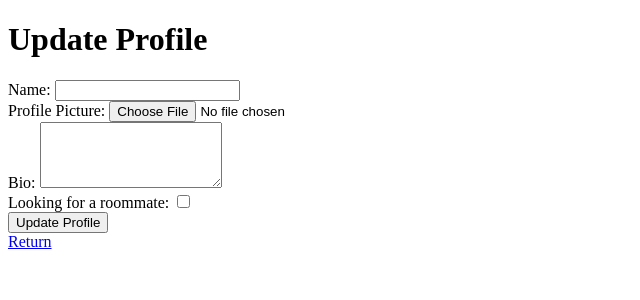
After one commit to JamiesonMan/roommate-finder, a Flask app: page /profile_page in a window 1280 px wide. The commit adds this page. Shown: the top 300 px of the page, without its empty margins (0-640 px from the left). Run offline with Flask 3, Linux system fonts and the light colour scheme.

Commit message:
user profile branch

```diff
--- a/app.py
+++ b/app.py
@@ -1,10 +1,57 @@
-from flask import Flask, render_template
+from flask import Flask, render_template, request, jsonify
+from profile import Profile
+import os
 
-app=Flask(__name__)
+app = Flask(__name__)
+
+# Ensure static directory exists for profile pictures
+os.makedirs("static/profile_pictures", exist_ok=True)
+
+# Example data
+profile = Profile(
+    name="Jamieson Mansker",
+    profile_picture="",
+    preferences={},
+    dealbreakers={},
+    bio="",
+    looking_status=True
+)
 
 @app.route('/')
 def home_page():
     return render_template('index.html')
 
+@app.route('/profile_page')
+def profile_page():
+    return render_template('profile-page.html')
+
+@app.route('/update_profile', methods=['POST'])
+def update_profile():
+    name = request.form.get('name')
+    bio = request.form.get('bio')
+    looking_status = request.form.get('lookingStatus') == 'true'
+
+    # Handle profile picture upload
+    profile_picture = request.files.get('profilePicture')
+    if profile_picture:
+        image_path = os.path.join('static', 'profile_pictures', profile_picture.filename)
+        profile_picture.save(image_path)
+        profile.update_profile(name=name, profile_picture=image_path, bio=bio)
+    else:
+        profile.update_profile(name=name, bio=bio)
+
+    profile.update_status(looking_status)
+
+    return jsonify({"message": "Profile updated successfully!"})
+
+@app.route('/profile_info')
+def profile_info():
+    return render_template('profile-display.html')
+
+@app.route('/view_profile')
+def view_profile():
+    profile_data = profile.view_profile()  # Uses the `view_profile()` method in Profile class
+    return jsonify(profile_data)
+
 if __name__ == "__main__":
-    app.run()
+    app.run(debug=True)
--- /dev/null
+++ b/templates/profile-page.html
@@ -0,0 +1,48 @@
+<!DOCTYPE html>
+<html lang="en">
+<head>
+    <meta charset="UTF-8">
+    <title>Update Profile</title>
+    <script>
+        async function updateProfile() {
+            const name = document.getElementById('name').value;
+            const profilePicture = document.getElementById('profilePicture').files[0];
+            const bio = document.getElementById('bio').value;
+            const lookingStatus = document.getElementById('lookingStatus').checked;
+
+            const formData = new FormData();
+            formData.append('name', name);
+            formData.append('profilePicture', profilePicture);
+            formData.append('bio', bio);
+            formData.append('lookingStatus', lookingStatus);
+
+            const response = await fetch('/update_profile', {
+                method: 'POST',
+                body: formData
+            });
+
+            const result = await response.json();
+            alert(result.message);
+        }
+    </script>
+</head>
+<body>
+    <h1>Update Profile</h1>
+    <form onsubmit="event.preventDefault(); updateProfile();" method="POST">
+        <label for="name">Name:</label>
+        <input type="text" id="name" name="name" required><br>
+
+        <label for="profilePicture">Profile Picture:</label>
+        <input type="file" id="profilePicture" name="profilePicture"><br>
+
+        <label for="bio">Bio:</label>
+        <textarea id="bio" name="bio" rows="4"></textarea><br>
+
+        <label for="lookingStatus">Looking for a roommate:</label>
+        <input type="checkbox" id="lookingStatus" name="lookingStatus"><br>
+
+        <button type="submit">Update Profile</button>
+    </form>
+    <a href="/">Return</a>
+</body>
+</html>
```
Also changed, not shown: profile.py (added, +46 -0 lines), templates/index.html (+5 -4 lines), templates/profile-display.html (added, +37 -0 lines).
